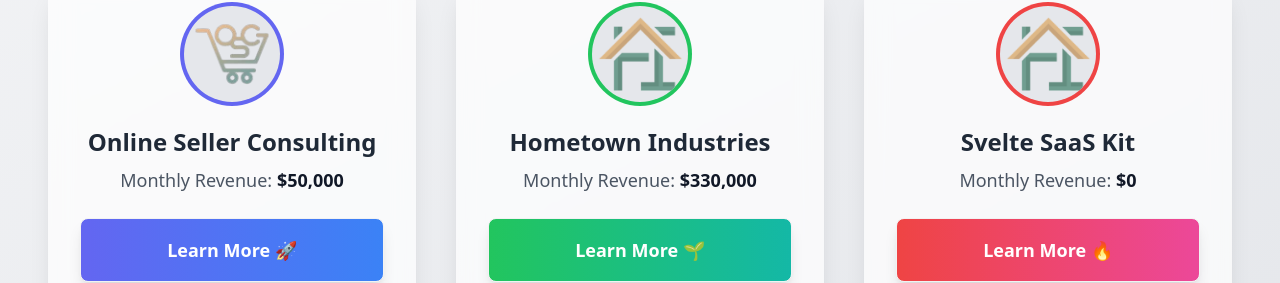
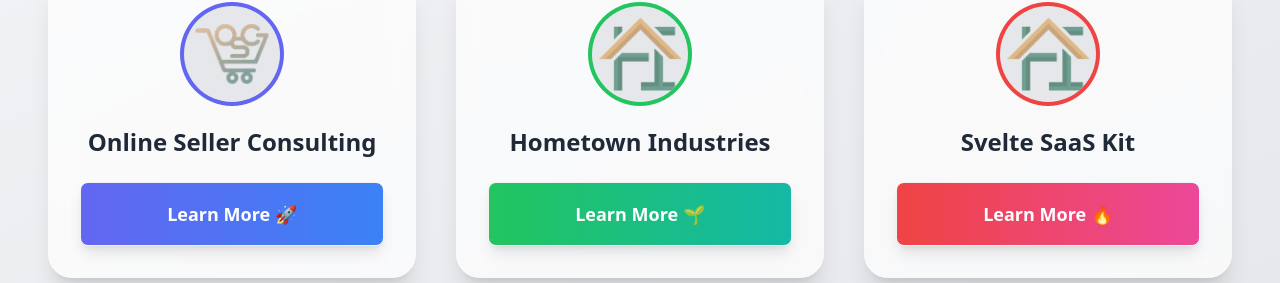
Before and after one commit to jgierlach/jan-edward, a SvelteKit app: page / in a window 1280 px wide. Shown: the part 2195-2478 px from the top of the page. Built offline with nearby package versions, Linux system fonts and the light colour scheme; no server answers.

Commit message:
Comment out monthly revenue paragraphs for consulting businesses in +page.svelte

```diff
--- a/src/routes/+page.svelte
+++ b/src/routes/+page.svelte
@@ -213,9 +213,9 @@
 				<h3 class="text-2xl font-semibold text-gray-800 dark:text-white">
 					Online Seller Consulting
 				</h3>
-				<p class="mt-2 text-lg text-gray-600 dark:text-gray-300">
+				<!-- <p class="mt-2 text-lg text-gray-600 dark:text-gray-300">
 					Monthly Revenue: <span class="font-semibold text-gray-900 dark:text-white">$50,000</span>
-				</p>
+				</p> -->
 
 				<!-- Button -->
 				<div class="mt-6">
@@ -239,9 +239,9 @@
 					<img src="/logos/ht-logo.png" alt="Business Logo" class="h-full w-full object-cover" />
 				</div>
 				<h3 class="text-2xl font-semibold text-gray-800 dark:text-white">Hometown Industries</h3>
-				<p class="mt-2 text-lg text-gray-600 dark:text-gray-300">
+				<!-- <p class="mt-2 text-lg text-gray-600 dark:text-gray-300">
 					Monthly Revenue: <span class="font-semibold text-gray-900 dark:text-white">$330,000</span>
-				</p>
+				</p> -->
 				<div class="mt-6">
 					<a
 						href="https://www.hometown-industries.com/"
@@ -263,9 +263,9 @@
 					<img src="/logos/ht-logo.png" alt="Business Logo" class="h-full w-full object-cover" />
 				</div>
 				<h3 class="text-2xl font-semibold text-gray-800 dark:text-white">Svelte SaaS Kit</h3>
-				<p class="mt-2 text-lg text-gray-600 dark:text-gray-300">
+				<!-- <p class="mt-2 text-lg text-gray-600 dark:text-gray-300">
 					Monthly Revenue: <span class="font-semibold text-gray-900 dark:text-white">$0</span>
-				</p>
+				</p> -->
 				<div class="mt-6">
 					<a
 						href="https://www.sveltesaaskit.com/"
```
